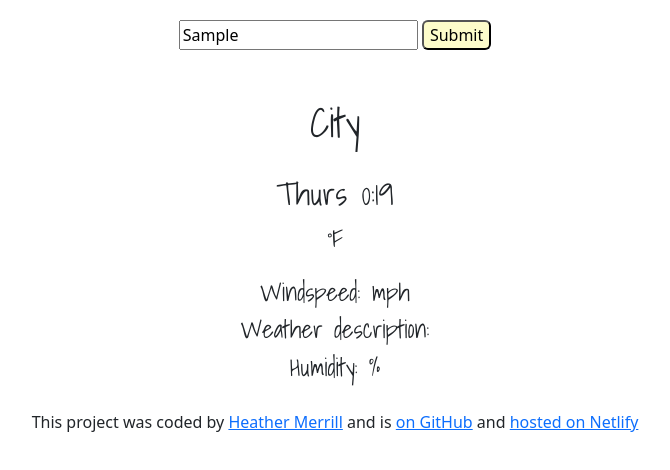
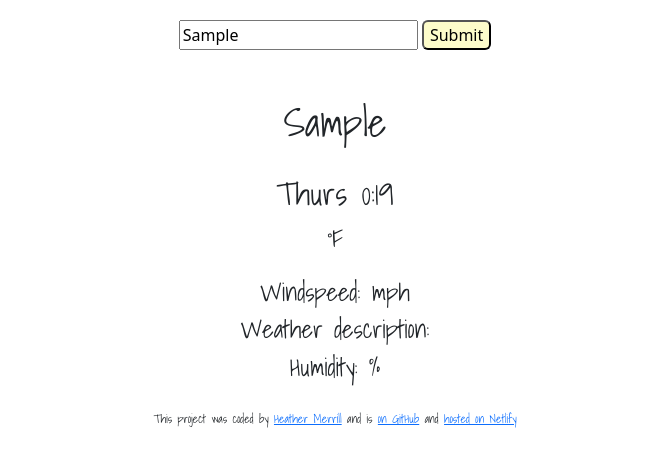
Before and after one commit to hmerrill475/plus-project-git, a plain HTML site: page index.html in a window 1280 px wide. Both pictures are taken after typing "Sample" into the empty fields and a click on the input 761 px from the left and 35 px from the top of the page. Shown: the whole page, without its empty margins (305-975 px from the left). Drawn offline with nearby package versions, Linux system fonts and the light colour scheme; no server answers.

Commit message:
changed let input = document.querySelector("#search-form-input");

```diff
--- a/index.html
+++ b/index.html
@@ -44,7 +44,7 @@
 
     <div class="windspeed">Windspeed: <span id="wind"></span> mph</div>
      <div class="weatherdescription">Weather description: <span id="description"></span></div>
-     <div class="weatherhumidity"> Humidity: <span id="humidity">%</span></div>
+     <div class="weatherhumidity"> Humidity: <span id="humidity"></span>%</div>
 
     <br />
 
--- a/src/index.js
+++ b/src/index.js
@@ -9,7 +9,7 @@ let h2 = document.querySelector("h2");
 h2.innerHTML = `${day} ${hours}:${minutes}`;
 
 function showWeather(response) {
-  // console.log(response.data);
+  console.log(response.data);
   // console.log(response.data.name);
   // console.log(response.data.main.temp);
   // console.log(response.data.condition.description);
@@ -40,7 +40,7 @@ function searchCity(city) {
 
 function handleSearch(event) {
   event.preventDefault();
-  let input = document.querySelector("#search-button");
+  let input = document.querySelector("#search-form-input");
   let h1 = document.querySelector("#city");
 
   h1.innerHTML = `${input.value}`;
--- a/src/style.css
+++ b/src/style.css
@@ -59,4 +59,6 @@ button {
 }
 footer {
   text-align: center;
+  font-family: "Shadows Into Light", cursive;
+  font-size: 12px;
 }
```
